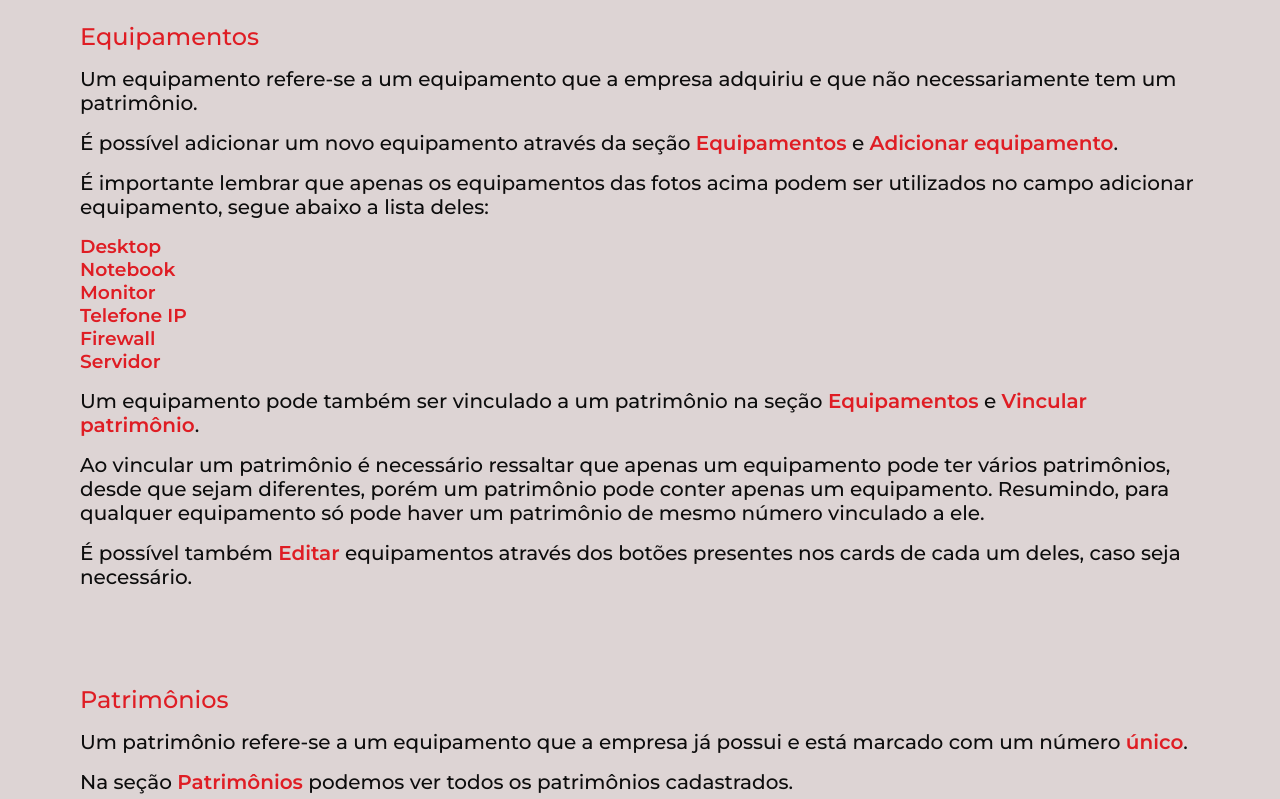
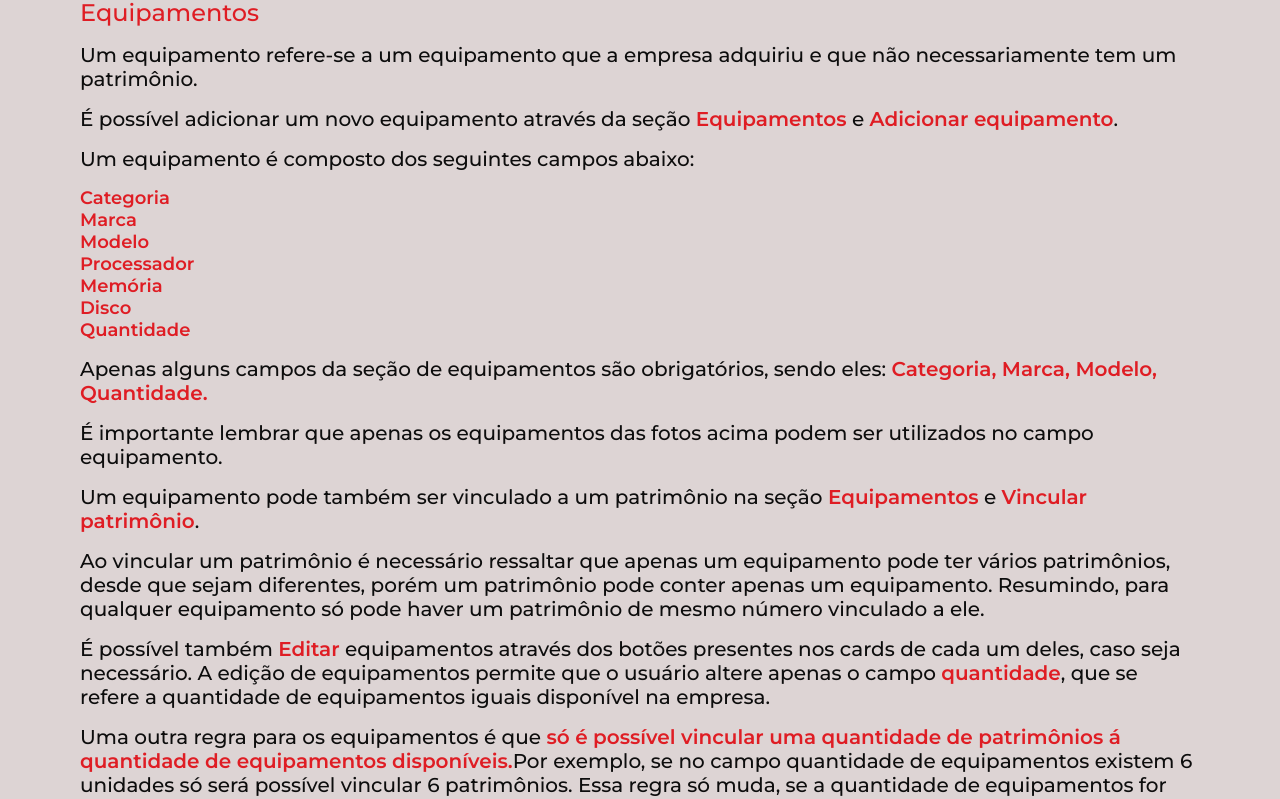
Before and after one commit to joaovictormar/NAStock_front, a React (Vite) app: page /sobre in a window 1280 px wide. Shown: the part 1504-2303 px from the top of the page. Built offline with nearby package versions, Linux system fonts and the light colour scheme.

Commit message:
Atualizada documentação da seção de equipamentos

```diff
--- a/src/pages/Sobre/Sobre.module.css
+++ b/src/pages/Sobre/Sobre.module.css
@@ -36,6 +36,7 @@
 .textoLista {
     color: var(--secundaria);
     font-weight: 550;
+    font-size: 18px;
 
 }
 
--- a/src/pages/Sobre/index.jsx
+++ b/src/pages/Sobre/index.jsx
@@ -13,7 +13,7 @@ function Sobre() {
         <section>
             <div className={styles.textos}>
                 <h1 className={styles.textoImportante}>O que é o NASITstock?</h1>
-                <h2 className={styles.textoComum}>NASITstock é um sistema básico de controle de estoque de equipamentos eletrônicos, desenvolvido para atender demandas da empresa relacionadas a entrada e saída de equipamentos e patrimônios, sejam eles locados ou no estoque da empresa.</h2>
+                <h2 className={styles.textoComum}>NASITstock é um sistema de controle de estoque de equipamentos eletrônicos, desenvolvido para atender demandas da empresa relacionadas a entrada e saída de equipamentos e patrimônios.</h2>
             </div>
             <div className={styles.textos}>
                 <h1 className={styles.textoImportante}>Como funciona?</h1>
@@ -31,30 +31,22 @@ function Sobre() {
                 <h1 className={styles.textoImportante}>Equipamentos</h1>
                 <h2 className={styles.textoComum}>Um equipamento refere-se a um equipamento que a empresa adquiriu e que não necessariamente tem um patrimônio.</h2>
                 <h2 className={styles.textoComum}>É possível adicionar um novo equipamento através da seção <strong className={styles.textoMarcado}>Equipamentos</strong> e <strong className={styles.textoMarcado}>Adicionar equipamento</strong>.</h2>
-                <h2 className={styles.textoComum}>É importante lembrar que apenas os equipamentos das fotos acima podem ser utilizados no campo adicionar equipamento, segue abaixo a lista deles:</h2>
+                <h2 className={styles.textoComum}>Um equipamento é composto dos seguintes campos abaixo:</h2>
                 <ul className={styles.lista}>
-                    <li>
-                        <h3 className={styles.textoLista}>Desktop</h3>
-                    </li>
-                    <li>
-                        <h3 className={styles.textoLista}>Notebook</h3>
-                    </li>
-                    <li>
-                        <h3 className={styles.textoLista}>Monitor</h3>
-                    </li>
-                    <li>
-                        <h3 className={styles.textoLista}>Telefone IP</h3>
-                    </li>
-                    <li>
-                        <h3 className={styles.textoLista}>Firewall</h3>
-                    </li>
-                    <li>
-                        <h3 className={styles.textoLista}>Servidor</h3>
-                    </li>
+                    <li className={styles.textoLista}>Categoria</li>
+                    <li className={styles.textoLista}>Marca</li>
+                    <li className={styles.textoLista}>Modelo</li>
+                    <li className={styles.textoLista}>Processador</li>
+                    <li className={styles.textoLista}>Memória</li>
+                    <li className={styles.textoLista}>Disco</li>
+                    <li className={styles.textoLista}>Quantidade</li>
                 </ul>
+                <h2 className={styles.textoComum}>Apenas alguns campos da seção de equipamentos são obrigatórios, sendo eles: <strong className={styles.textoMarcado}>Categoria, Marca, Modelo, Quantidade.</strong></h2>
+                <h2 className={styles.textoComum}>É importante lembrar que apenas os equipamentos das fotos acima podem ser utilizados no campo equipamento.</h2>
                 <h2 className={styles.textoComum}>Um equipamento pode também ser vinculado a um patrimônio na seção <strong className={styles.textoMarcado}>Equipamentos</strong> e <strong className={styles.textoMarcado}>Vincular patrimônio</strong>.</h2>
                 <h2 className={styles.textoComum}>Ao vincular um patrimônio é necessário ressaltar que apenas um equipamento pode ter vários patrimônios, desde que sejam diferentes, porém um patrimônio pode conter apenas um equipamento. Resumindo, para qualquer equipamento só pode haver um patrimônio de mesmo número vinculado a ele.</h2>
-                <h2 className={styles.textoComum}>É possível também <strong className={styles.textoMarcado}>Editar</strong> equipamentos através dos botões presentes nos cards de cada um deles, caso seja necessário.</h2>
+                <h2 className={styles.textoComum}>É possível também <strong className={styles.textoMarcado}>Editar</strong> equipamentos através dos botões presentes nos cards de cada um deles, caso seja necessário. A edição de equipamentos permite que o usuário altere apenas o campo <strong className={styles.textoMarcado}>quantidade</strong>, que se refere a quantidade de equipamentos iguais disponível na empresa.</h2>
+                <h2 className={styles.textoComum}>Uma outra regra para os equipamentos é que <strong className={styles.textoMarcado}>só é possível vincular uma quantidade de patrimônios á quantidade de equipamentos disponíveis.</strong>Por exemplo, se no campo quantidade de equipamentos existem 6 unidades só será possível vincular 6 patrimônios. Essa regra só muda, se a quantidade de equipamentos for editada para um número maior.</h2>
             </div>
             <div className={styles.textos}>
                 <h1 className={styles.textoImportante}>Patrimônios</h1>
```
